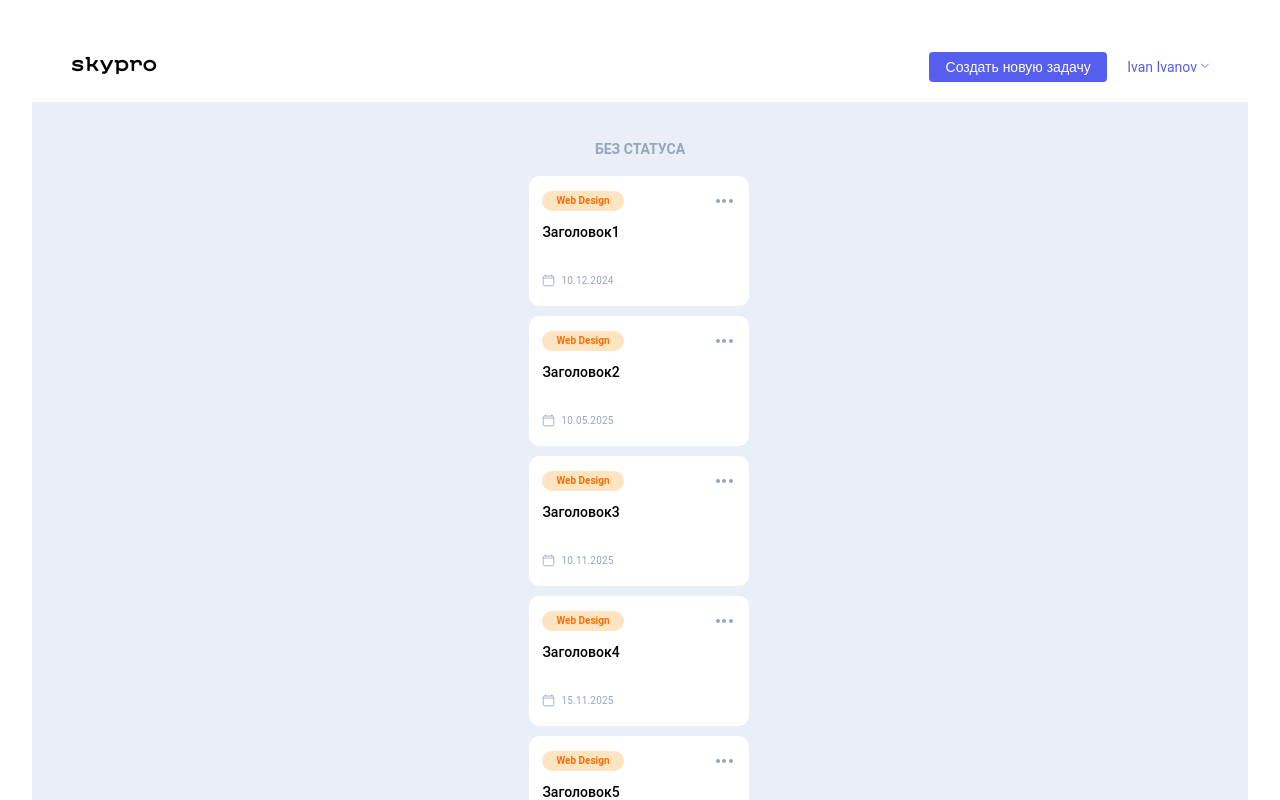
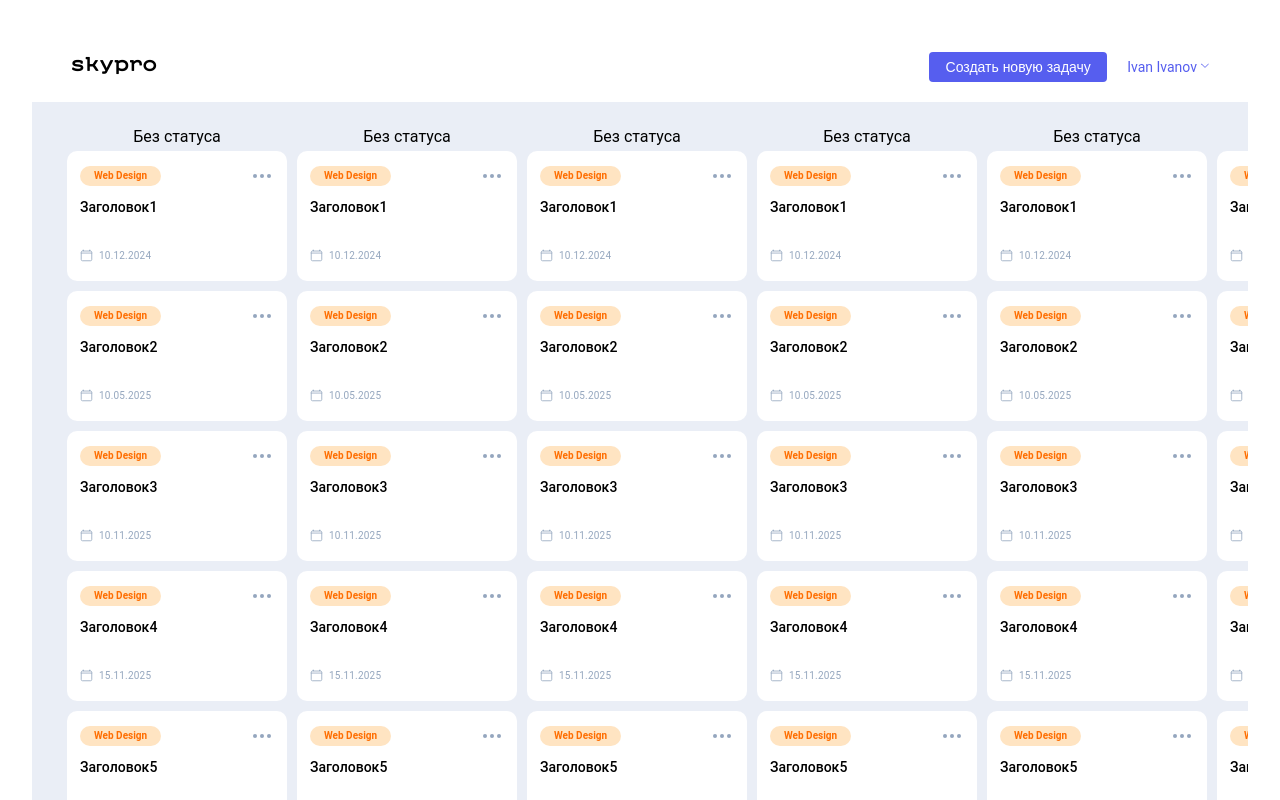
Before and after one commit to insiderIns999/skypro-kanban, a React (Vite) app: page / in a window 1280 px wide. Shown: the top 800 px of the page. Built offline with nearby package versions, Linux system fonts and the light colour scheme; a web font is replaced by a local one.

Commit message:
Add files via upload

```diff
--- a/src/components/MainColumn/index.jsx
+++ b/src/components/MainColumn/index.jsx
@@ -1,16 +1,24 @@
 import CardsItem from "../CardsItem";
+import { testCardsData } from "../../data.js";
 
 const MainColumn = () => {
   return (
     <>
-      <div className="main__column column">
-        <div className="column__title">
-          <p>Без статуса</p>
+      {testCardsData.map((card) => (
+        <div className="main__column column">
+          <div className="{card.status}">
+            <p>Без статуса</p>
+          </div>
+          <div className="cards">
+            <CardsItem
+              key={card.id}
+              theme={card.theme}
+              title={card.title}
+              date={card.date}
+            />
+          </div>
         </div>
-        <div className="cards">
-          <CardsItem />
-        </div>
-      </div>
+      ))}
     </>
   );
 };
```
